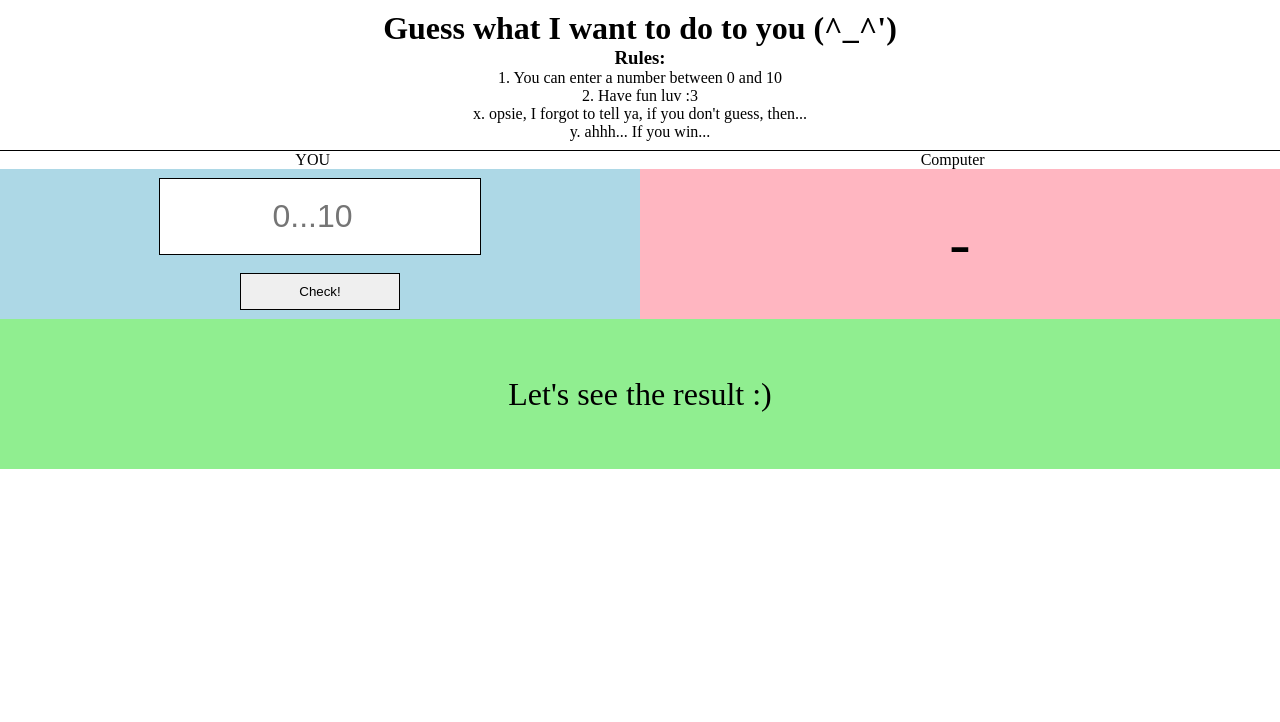
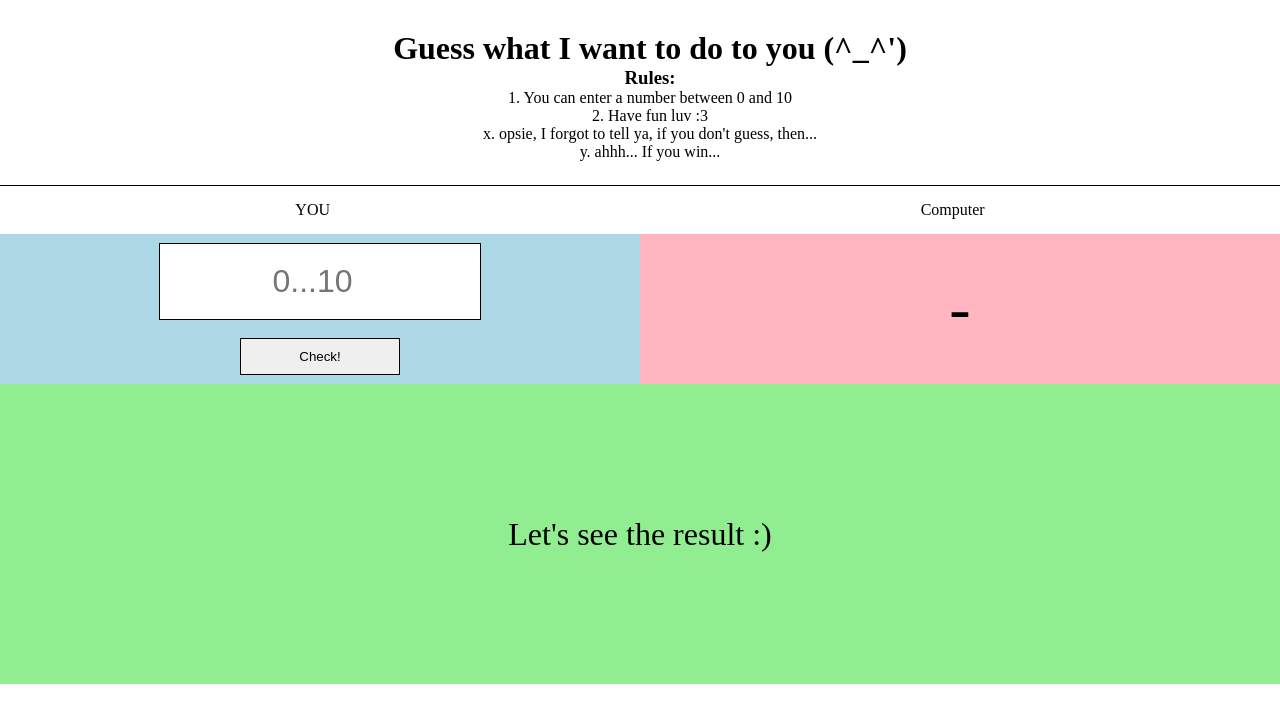
Before and after one commit to steff-mat/guess-number, a plain HTML site: page index.html in a window 1280 px wide. Drawn offline with Linux system fonts and the light colour scheme.

Commit message:
Release v0.2

```diff
--- a/style.css
+++ b/style.css
@@ -12,12 +12,17 @@ body .game-header {
 }
 
 .game-header {
+  padding: 10px;
+  margin-top: 10px;
   width: 100vw;
   height: 150px;
   border-bottom: 1px solid black;
+  padding-bottom: 15px;
 }
 
 .header-text {
+  margin-top: 15px;
+  margin-bottom: 15px;
   display: flex;
   justify-content: space-around;
 }
@@ -69,7 +74,7 @@ body .game-header {
 
 .result-box {
   width: 100vw;
-  height: 150px;
+  height: 300px;
   background-color: lightgreen;
   display: flex;
   justify-content: center;
```
